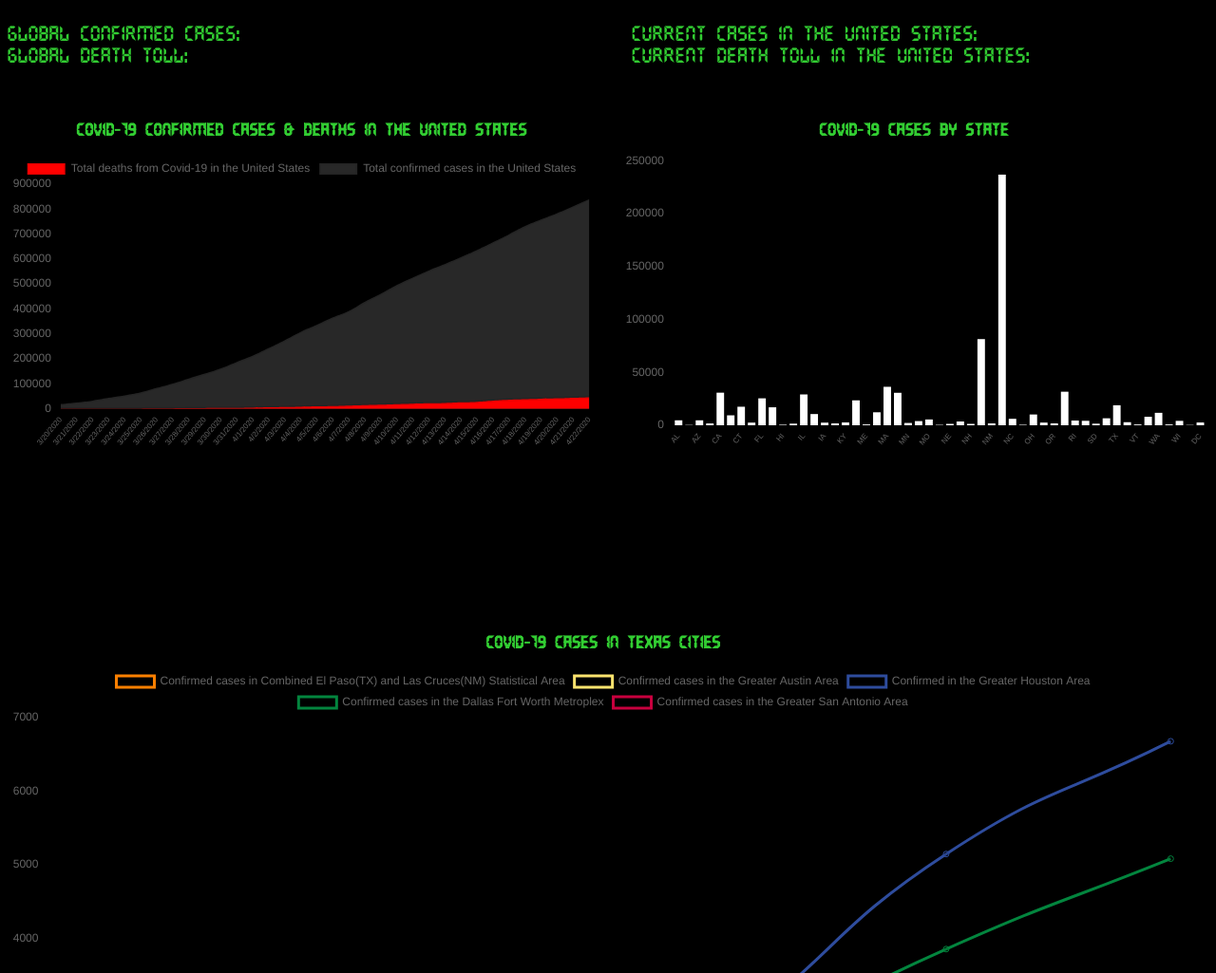
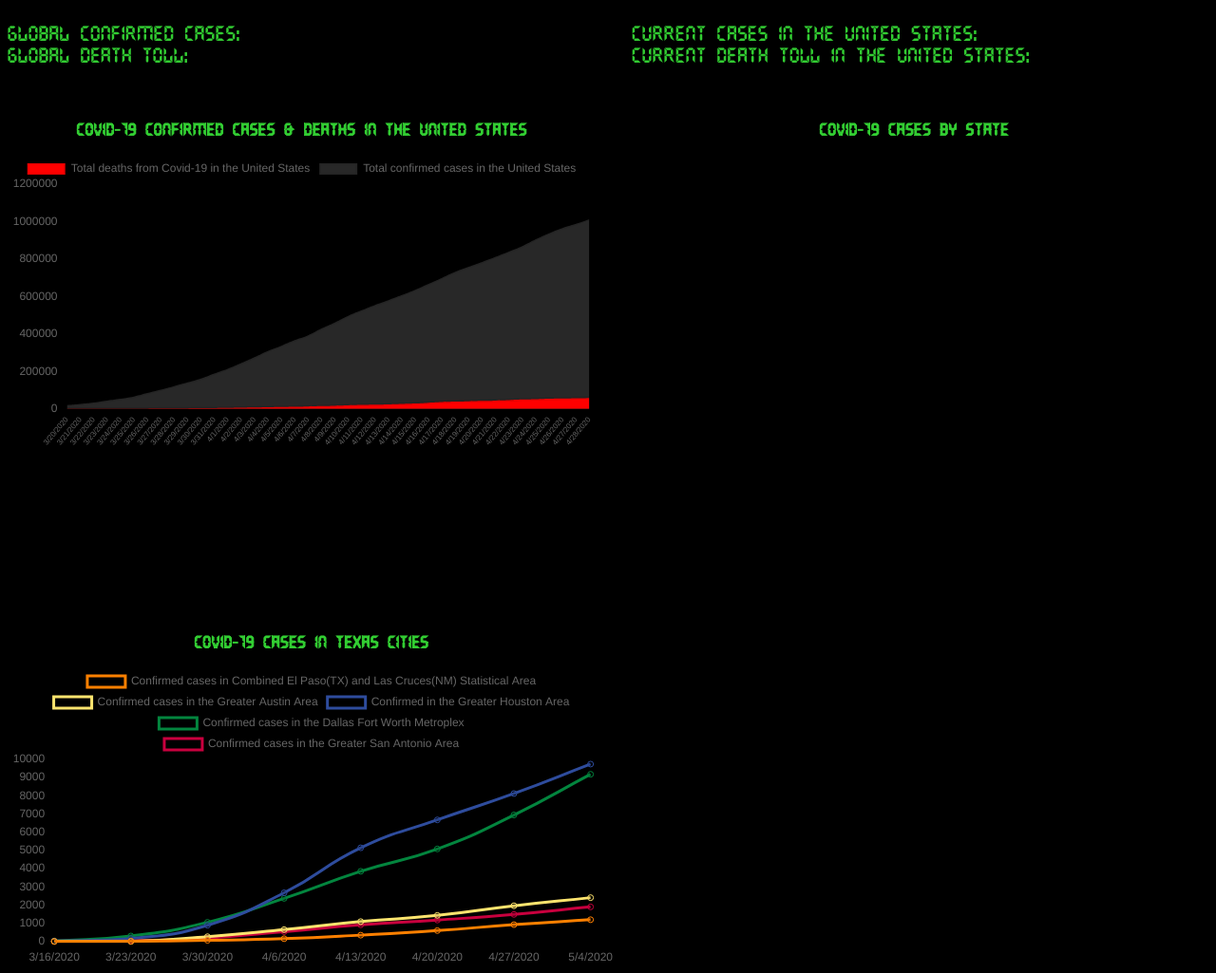
Before and after one commit to JoeHancock1995/COVID-19-Visualizer, a plain HTML site: page index.html in a window 1280 px wide. Shown: the part 128-1153 px from the top of the page at 95% size. Drawn offline with nearby package versions, Linux system fonts and the light colour scheme; no server answers.

Commit message:
removed the chart with states. Going to have API push to the graph automatically

```diff
--- a/assets/app.js
+++ b/assets/app.js
@@ -36,14 +36,14 @@ var ctx = document.getElementById('myChart').getContext('2d');
 var chart = new Chart(ctx, {
     type: 'line',
     data: {
-        labels: ['3/16/2020', '3/23/2020', '3/30/2020', '4/6/2020', '4/13/2020', '4/21/2020'],
+        labels: ['3/16/2020', '3/23/2020', '3/30/2020', '4/6/2020', '4/13/2020', '4/20/2020', '4/27/2020', '5/4/2020'],
         datasets: [
             {
             //El paso area and Las Cruces, NM(doesn't include Ciudad de Juarez)
                 label: 'Confirmed cases in Combined El Paso(TX) and Las Cruces(NM) Statistical Area',
                 tension: '.5',
                 borderColor: 'rgb(255, 128, 0)',
-                data: [2, 16, 65, 155, 350, 600]
+                data: [2, 16, 65, 155, 350, 600, 928, 1199]
             },
 
             {
@@ -51,28 +51,28 @@ var chart = new Chart(ctx, {
                 label: 'Confirmed cases in the Greater Austin Area',
                 tension: '.5',
                 borderColor: 'rgb(254,228,110)',
-                data: [7, 7, 265, 653, 1095, 1434]
+                data: [7, 7, 265, 653, 1095, 1434, 1965, 2409]
             },
             {
             //Greater Houston area made up of Austin, Brazos, Chambers, Fort Bend, Galveston, Harris, Montgomery, & Waller counties
                 label: 'Confirmed in the Greater Houston Area',
                 tension: '.5',
                 borderColor: 'rgb(46,76,157)',
-                data: [26, 164, 894, 2675, 5147, 6679]
+                data: [26, 164, 894, 2675, 5147, 6679, 8126, 9742]
             },
             {
             //DFW metroplex is Dallas, Denton, Tarrant, Collin, Ellis, Hood, Hunt, Johnson, Kaufman, Parker, Rockwall, & Wilson counties
                 label: 'Confirmed cases in the Dallas Fort Worth Metroplex',
                 tension: '.5',
                 borderColor: 'rgb(3,133,62)',
-                data: [28, 304, 1055, 2370, 3856, 5084]
+                data: [28, 304, 1055, 2370, 3856, 5084, 6949, 9184]
             },
             {
             // Greater San Antonio Area is Atacosta, Bexar, Bandera, Comal, Guadulupe, Kendall, Medina, & Wilson counties
                 label: 'Confirmed cases in the Greater San Antonio Area',
                 tension: '.5',
                 borderColor: 'rgb(200,0,62)',
-                data: [13, 51, 191, 543, 916, 1179]
+                data: [13, 51, 191, 543, 916, 1179, 1489, 1902]
             }]
     },
     options: {
@@ -88,50 +88,50 @@ var chart = new Chart(ctx, {
 });
 
 
-var ctx = document.getElementById('myChart2').getContext('2d');
-var chart = new Chart(ctx, {
-    type: 'bar',
-    data: {
-        labels: [
-            'AL', 'AK', 'AZ', 'AR', 'CA', 'CO', 'CT', 'DE', 'FL', 'GA',
-            'HI', 'ID', 'IL', 'IN', 'IA', 'KS', 'KY', 'LA', 'ME', 'MD',
-            'MA', 'MI', 'MN', 'MS', 'MO', 'MT', 'NE', 'NV', 'NH', 'NJ',
-            'NM', 'NY', 'NC', 'ND', 'OH', 'OK', 'OR', 'PA', 'RI', 'SC',
-            'SD', 'TN', 'TX', 'UT', 'VT', 'VA', 'WA', 'WV', 'WI', 'WY',
-            'DC'],
-        datasets: [{
-            backgroundColor: 'rgb(255, 255, 255)',
-            tension: '.01',
-            borderColor: 'rgb(255, 255, 255)',
-            pointRadius: '4',
-            data: [
-                4723, 312, 4719, 1777, 30829, 9433, 17550, 2538, 25484, 17014,
-                568, 1577, 29160, 10641, 2513, 1820, 2707, 23580, 847, 12308,
-                36372, 30717, 2213, 3974, 5517, 426, 1348, 3626, 1342, 81420,
-                1798, 236763, 6140, 528, 10222, 2570, 1844, 31742, 4491, 4246,
-                1542, 6637, 18927, 2942, 803, 8053, 11802, 825, 4199, 309,
-                2666]
-        }]
-    },
-    options: {
-        legend: {
-            display: false
-        },
-        scales: {
-            yAxes: [{
-                ticks: {
-                    suggestedMin: 50,
-                    suggestedMax: 100
-                }
-            }],
-            xAxes: [{
-                ticks: {
-                    fontSize: 8
-                }
-            }],
-        }
-    }
-});
+// var ctx = document.getElementById('myChart2').getContext('2d');
+// var chart = new Chart(ctx, {
+//     type: 'bar',
+//     data: {
+//         labels: [
+//             'AL', 'AK', 'AZ', 'AR', 'CA', 'CO', 'CT', 'DE', 'FL', 'GA',
+//             'HI', 'ID', 'IL', 'IN', 'IA', 'KS', 'KY', 'LA', 'ME', 'MD',
+//             'MA', 'MI', 'MN', 'MS', 'MO', 'MT', 'NE', 'NV', 'NH', 'NJ',
+//             'NM', 'NY', 'NC', 'ND', 'OH', 'OK', 'OR', 'PA', 'RI', 'SC',
+//             'SD', 'TN', 'TX', 'UT', 'VT', 'VA', 'WA', 'WV', 'WI', 'WY',
+//             'DC'],
+//         datasets: [{
+//             backgroundColor: 'rgb(255, 255, 255)',
+//             tension: '.01',
+//             borderColor: 'rgb(255, 255, 255)',
+//             pointRadius: '4',
+//             data: [
+//                 6539, 343, 6716, 3069, 45208, 13804, 25997, 4162, 32130, 23229,
+//                 600, 1785, 45883, 15961, 5668, 3393, 4146, 27068, 1023, 19487,
+//                 56462, 38190, 3816, 6094, 7171, 449, 3487, 4708, 1938, 111188,
+//                 2825, 292027, 9142, 942, 16325, 3280, 2354, 43728, 7708, 5613,
+//                 2246, 9796, 25960, 4236, 855, 13535, 13864, 1077, 6089, 389,
+//                 3892]
+//         }]
+//     },
+//     options: {
+//         legend: {
+//             display: false
+//         },
+//         scales: {
+//             yAxes: [{
+//                 ticks: {
+//                     suggestedMin: 50,
+//                     suggestedMax: 100
+//                 }
+//             }],
+//             xAxes: [{
+//                 ticks: {
+//                     fontSize: 8
+//                 }
+//             }],
+//         }
+//     }
+// });
 
 var ctx = document.getElementById('myChart3').getContext('2d');
 var chart = new Chart(ctx, {
@@ -141,7 +141,7 @@ var chart = new Chart(ctx, {
          '3/28/2020', '3/29/2020', '3/30/2020', '3/31/2020', '4/1/2020', '4/2/2020', '4/3/2020','4/4/2020',
           '4/5/2020', '4/6/2020', '4/7/2020', '4/8/2020', '4/9/2020', '4/10/2020', '4/11/2020', '4/12/2020',
             '4/13/2020', '4/14/2020', '4/15/2020', '4/16/2020', '4/17/2020', '4/18/2020', '4/19/2020','4/20/2020',
-             '4/21/2020', '4/22/2020'],
+             '4/21/2020', '4/22/2020', '4/23/2020', '4/24/2020', '4/25/2020', '4/26/2020', '4/27/2020', '4/28/2020'],
         datasets: [
             {
                 label: 'Total deaths from Covid-19 in the United States',
@@ -152,7 +152,7 @@ var chart = new Chart(ctx, {
                     2026, 2467, 2978, 3873, 4757, 5926, 7087, 8407,
                     9619, 10783, 12722, 14695, 16478, 18586, 20463, 22020,
                     23529, 25831, 28325, 32916, 36773, 38664, 40661, 42094,
-                    44444,46622]
+                    44444, 46622, 49724, 51493, 53755, 54881, 56259, 58355]
             },
             {
                 label: 'Total confirmed cases in the United States',
@@ -163,7 +163,7 @@ var chart = new Chart(ctx, {
                     121478, 140909, 161837, 188172, 213372, 243616, 275586, 308850,
                     337072, 366667, 392663, 429052, 461437, 496535, 526396, 555313,
                     580619, 607670, 636350, 667592, 699706, 732197, 759086, 784326,
-                    811865, 840351]
+                    811865, 840351, 869170, 905358, 938154, 965785, 988197,1012582]
             },
         ]
     },
--- a/assets/style.css
+++ b/assets/style.css
@@ -51,8 +51,8 @@ h2{
 .texas-container{
     position: relative;
     margin-top: 300px;
-    height:75vh;
-    width:98vw;
+    height:40vh;
+    width:50vw;
     float: left;
     clear: both;
 }
```
Also changed, not shown: 2 other files.
